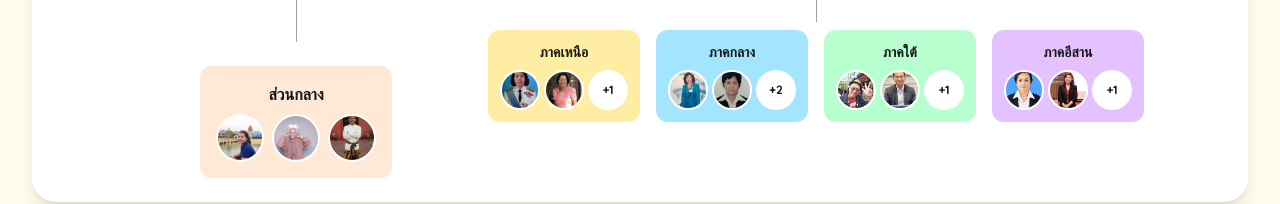
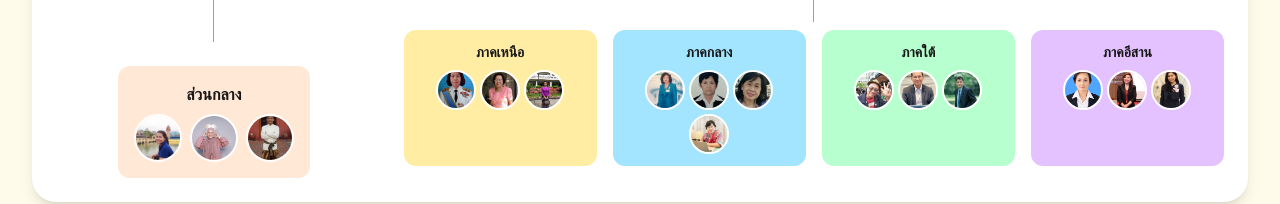
Before and after one commit to cabindev/childplusest, a Next.js app: page /about/team in a window 1280 px wide. Shown: the part 486-690 px from the top of the page. Built offline with nearby package versions, Linux system fonts and the light colour scheme; no server answers.

Commit message:
line team

```diff
--- a/app/about/team/page.tsx
+++ b/app/about/team/page.tsx
@@ -210,11 +210,11 @@ const TeamPage = () => {
               {/* เส้นเชื่อมจากผู้จัดการไปยังส่วนกลาง */}
               <div className="hidden md:block h-12 w-px bg-gray-400 my-2"></div>
 
-              {/* กล่องส่วนกลาง */}
+              {/* กล่องส่วนกลาง - แสดงทั้งหมด */}
               <div className="bg-kids-peach p-4 rounded-xl mt-4 max-w-xs">
                 <h3 className="font-bold text-center mb-2">ส่วนกลาง</h3>
                 <div className="flex flex-wrap justify-center gap-2">
-                  {teamMembers["ส่วนกลาง"].slice(1, 4).map((member, idx) => (
+                  {teamMembers["ส่วนกลาง"].slice(1).map((member, idx) => (
                     <div key={idx} className="relative w-12 h-12 rounded-full overflow-hidden border-2 border-white">
                       <Image
                         src={member.image}
@@ -249,13 +249,13 @@ const TeamPage = () => {
               {/* เส้นเชื่อมจากประธานไปยังภูมิภาค */}
               <div className="h-12 w-px bg-gray-400 my-2"></div>
 
-              {/* กล่องภูมิภาค */}
+              {/* กล่องภูมิภาค - แสดงทั้งหมด */}
               <div className="grid grid-cols-2 md:grid-cols-4 gap-4">
                 {["ภาคเหนือ", "ภาคกลาง", "ภาคใต้", "ภาคอีสาน"].map((region, index) => (
                   <div key={region} className={`${bgColors[index % bgColors.length]} p-3 rounded-xl flex flex-col items-center`}>
                     <h3 className="font-bold text-sm mb-2 text-center">{region}</h3>
                     <div className="flex flex-wrap justify-center gap-1">
-                      {teamMembers[region].slice(0, 2).map((member, idx) => (
+                      {teamMembers[region].map((member, idx) => (
                         <div key={idx} className="relative w-10 h-10 rounded-full overflow-hidden border-2 border-white">
                           <Image
                             src={member.image}
@@ -263,13 +263,11 @@ const TeamPage = () => {
                             fill
                             className="object-cover"
                           />
+                          <div className="absolute inset-0 bg-black bg-opacity-20 flex items-center justify-center opacity-0 hover:opacity-100 transition-opacity">
+                            <span className="text-white text-[8px] font-bold text-center px-1">{member.name.split(' ')[0]}</span>
+                          </div>
                         </div>
                       ))}
-                      {teamMembers[region].length > 2 && (
-                        <div className="w-10 h-10 rounded-full bg-white flex items-center justify-center text-xs font-bold">
-                          +{teamMembers[region].length - 2}
-                        </div>
-                      )}
                     </div>
                   </div>
                 ))}
```
